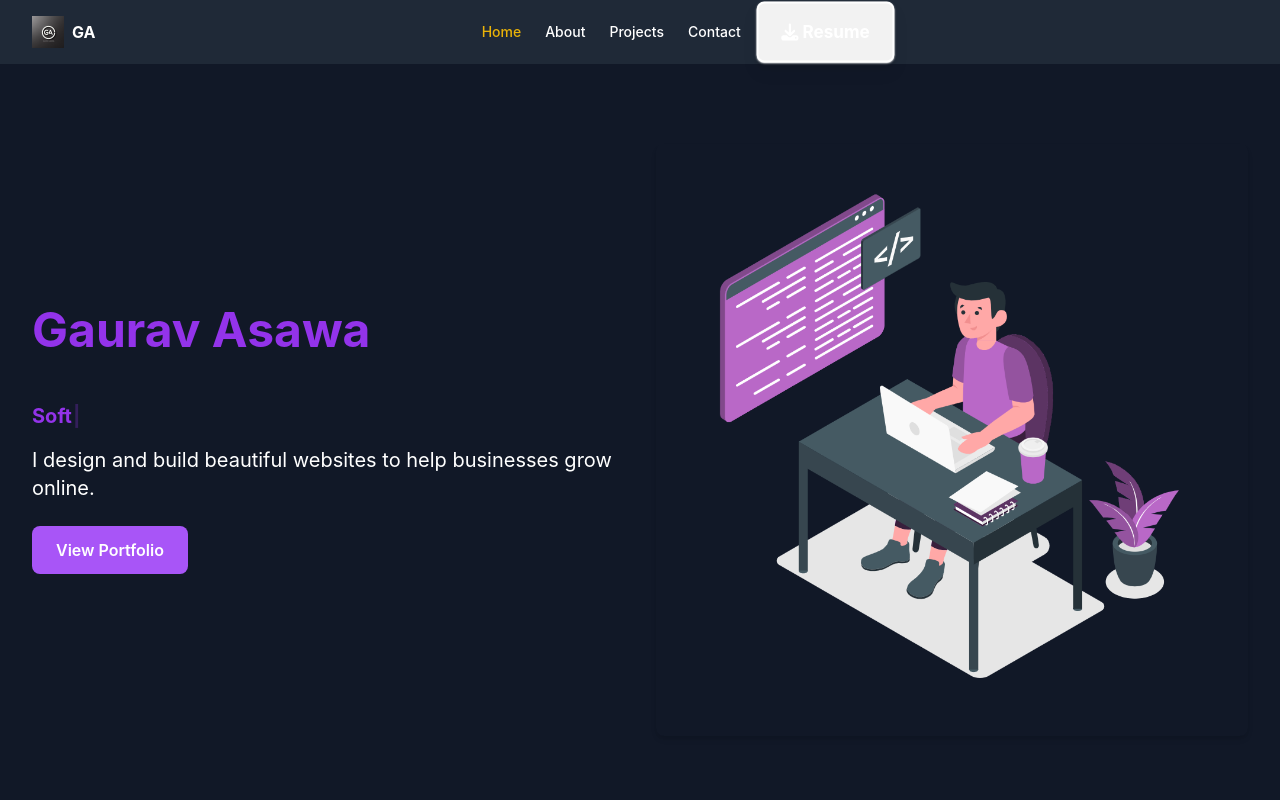
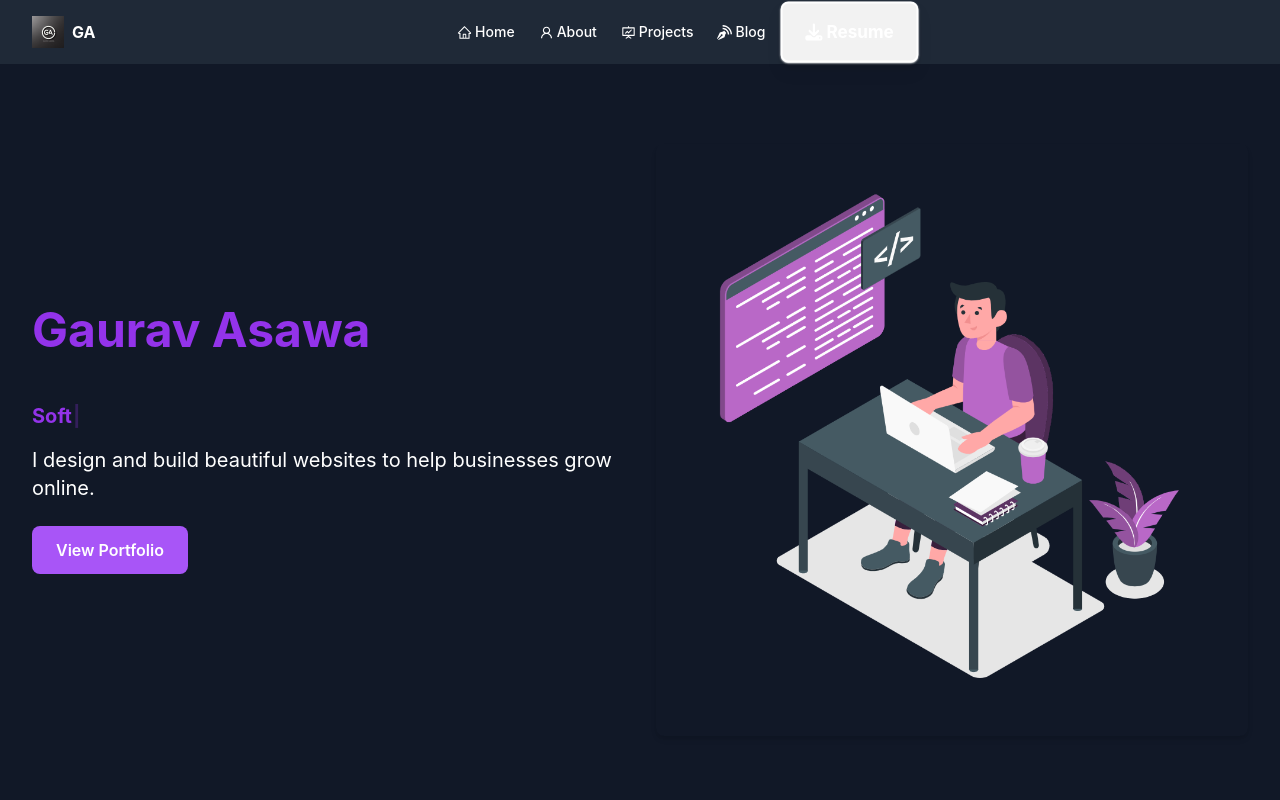
Before and after one commit to Gauravasawa/portfolio-app, a React (Vite) app: page / in a window 1280 px wide. Shown: the top 800 px of the page. Built offline with nearby package versions, Linux system fonts and the light colour scheme.

Commit message:
maded some chnages in header

```diff
--- a/src/Components/Header/Header.jsx
+++ b/src/Components/Header/Header.jsx
@@ -3,6 +3,12 @@
 import { NavLink, useLocation } from "react-router-dom"; // Using NavLink for active links and useLocation to get the current route
 import { FontAwesomeIcon } from "@fortawesome/react-fontawesome";
 import { faDownload } from "@fortawesome/free-solid-svg-icons";
+import {
+  AiOutlineHome,
+  AiOutlineFundProjectionScreen,
+  AiOutlineUser,
+} from "react-icons/ai";
+import { ImBlog } from "react-icons/im";
 import Logo from "../../assets/Logo.png";
 
 const Navbar = () => {
@@ -19,7 +25,7 @@ const Navbar = () => {
                 exact
                 to="/"
                 className="ml-2 text-white font-bold"
-                activeClassName="text-yellow-500"
+                activeClassName="text-purple-500"
               >
                 GA
               </NavLink>
@@ -30,39 +36,51 @@ const Navbar = () => {
               <NavLink
                 exact
                 to="/"
-                className={`text-white px-3 py-2 rounded-md text-sm font-medium hover:border-purple-600 hover:shadow-md ${
-                  location.pathname === "/" ? "text-yellow-500" : ""
+                className={`text-white px-3 py-2 rounded-md text-sm font-medium hover:text-purple-700 hover:border-purple-600 hover:shadow-md ${
+                  location.pathname === "/" ? "text-purple-500" : ""
                 }`}
               >
-                Home
+                <span className="flex flex-row flex-wrap items-center">
+                  <AiOutlineHome style={{ marginRight: 3 }} size={15} /> Home
+                </span>
               </NavLink>
               <NavLink
                 to="/about"
-                className={`text-white px-3 py-2 rounded-md text-sm font-medium hover:border-purple-600 hover:shadow-md ${
-                  location.pathname === "/about" ? "text-yellow-500" : ""
+                className={`text-white px-3 py-2 rounded-md text-sm font-medium hover:text-purple-700 hover:border-purple-600 hover:shadow-md ${
+                  location.pathname === "/about" ? "text-purple-500" : ""
                 }`}
               >
-                About
+                <span className="flex flex-row flex-wrap items-center">
+                  <AiOutlineUser style={{ marginRight: 3 }} size={15} /> About
+                </span>
               </NavLink>
               <NavLink
                 to="/projects"
-                className={`text-white px-3 py-2 rounded-md text-sm font-medium hover:border-purple-600 hover:shadow-md ${
-                  location.pathname === "/projects" ? "text-yellow-500" : ""
+                className={`text-white px-3 py-2 rounded-md text-sm font-medium hover:text-purple-700 hover:border-purple-600 hover:shadow-md ${
+                  location.pathname === "/projects" ? "text-purple-500" : ""
                 }`}
               >
-                Projects
+                <span className="flex flex-row flex-wrap items-center">
+                  <AiOutlineFundProjectionScreen
+                    style={{ marginRight: 3 }}
+                    size={15}
+                  />{" "}
+                  Projects
+                </span>
               </NavLink>
               <NavLink
                 to="/contact"
-                className={`text-white px-3 py-2 rounded-md text-sm font-medium hover:border-purple-600 hover:shadow-md ${
-                  location.pathname === "/contact" ? "text-yellow-500" : ""
+                className={`text-white px-3 py-2 rounded-md text-sm font-medium hover:text-purple-700 hover:border-purple-600 hover:shadow-md ${
+                  location.pathname === "/contact" ? "text-purple-500" : ""
                 }`}
               >
-                Contact
+                <span className="flex flex-row flex-wrap items-center">
+                  <ImBlog style={{ marginRight: 3 }} size={15} /> Blog
+                </span>
               </NavLink>
 
-              <button className="p-5 content-center border-white border-2 drop-shadow-lg shadow-white btn btn-xs sm:btn-sm md:btn-md lg:btn-lg">
-                <h3 className="text-center font-bold text-white ">
+              <button className="p-5 content-center border-white border-2 drop-shadow-lg shadow-white  hover:border-purple-500 hover:shadow-purple-600 btn btn-xs sm:btn-sm md:btn-md lg:btn-lg">
+                <h3 className="text-center font-bold text-white">
                   <FontAwesomeIcon icon={faDownload} /> Resume
                 </h3>
               </button>
@@ -70,7 +88,7 @@ const Navbar = () => {
           </div>
           <div className="flex items-center">
             <div className="flex-shrink-0 flex items-center ">
-              <button className="md:hidden p-5 content-center border-white border-2 drop-shadow-lg shadow-white btn btn-xs sm:btn-sm md:btn-md lg:btn-lg">
+              <button className="md:hidden p-5 content-center border-white border-2 drop-shadow-lg hover:border-purple-500 hover:shadow-purple-600 shadow-white btn btn-xs sm:btn-sm md:btn-md lg:btn-lg">
                 <h3 className="text-center font-bold text-white ">
                   <FontAwesomeIcon icon={faDownload} /> Resume
                 </h3>
@@ -81,41 +99,57 @@ const Navbar = () => {
       </div>
 
       {/* Mobile bottom navigation */}
-      <div className="md:hidden fixed ml-auto mr-auto bottom-0 left-0 w-full bg-gray-800">
+      <div className="md:hidden fixed ml-auto mr-auto bottom-0 left-0 w-full bg-gray-800 z-10">
         <div className="flex justify-around py-2">
           <NavLink
             exact
             to="/"
-            className={`text-white px-3 py-2 rounded-md text-sm font-medium flex items-center ${
-              location.pathname === "/" ? "text-yellow-500" : ""
+            className={`text-white px-3 py-2 rounded-md text-sm font-medium flex items-center hover:text-purple-700 hover:border-purple-600 ${
+              location.pathname === "/" ? "text-purple-500" : ""
             }`}
           >
-            <span className="mr-2">Home</span>
+            <span className=" flex flex-row flex-wrap items-center mr-2 justify-center ">
+              <AiOutlineHome style={{ marginRight: 3 }} size={15} /> Home
+            </span>
           </NavLink>
 
           <NavLink
             to="/about"
-            className={`text-white px-3 py-2 rounded-md text-sm font-medium flex items-center ${
-              location.pathname === "/about" ? "text-yellow-500" : ""
+            className={`text-white px-3 py-2 rounded-md text-sm font-medium flex items-center hover:text-purple-700 hover:border-purple-600 ${
+              location.pathname === "/about" ? "text-purple-500" : ""
             }`}
           >
-            <span className="mr-2">About</span>
+            <span className="flex flex-row flex-wrap items-center mr-2 justify-center ">
+              <AiOutlineUser style={{ marginRight: 3 }} size={15} /> About
+            </span>
           </NavLink>
           <NavLink
             to="/projects"
-            className={`text-white px-3 py-2 rounded-md text-sm font-medium flex items-center ${
-              location.pathname === "/projects" ? "text-yellow-500" : ""
+            className={`text-white px-3 py-2 rounded-md text-sm font-medium flex items-center hover:text-purple-700 hover:border-purple-600 ${
+              location.pathname === "/projects" ? "text-purple-500" : ""
             }`}
           >
-            <span className="mr-2">Projects</span>
+            <span className="flex flex-row flex-wrap items-center mr-2 justify-center">
+              <AiOutlineFundProjectionScreen
+                style={{ marginRight: 3 }}
+                size={15}
+              />{" "}
+              Projects
+            </span>
           </NavLink>
           <NavLink
             to="/contact"
-            className={`text-white px-3 py-2 rounded-md text-sm font-medium flex items-center ${
-              location.pathname === "/contact" ? "text-yellow-500" : ""
+            className={`text-white px-3 py-2 rounded-md text-sm font-medium flex items-center hover:text-purple-700 hover:border-purple-600 ${
+              location.pathname === "/contact" ? "text-purple-500" : ""
             }`}
           >
-            <span className="mr-2">Contact</span>
+            <span
+              className="flex flex-row flex-wrap items-center mr-2 justify-center
+
+            "
+            >
+              <ImBlog style={{ marginRight: 3 }} size={15} /> Blog
+            </span>
           </NavLink>
         </div>
       </div>
```
